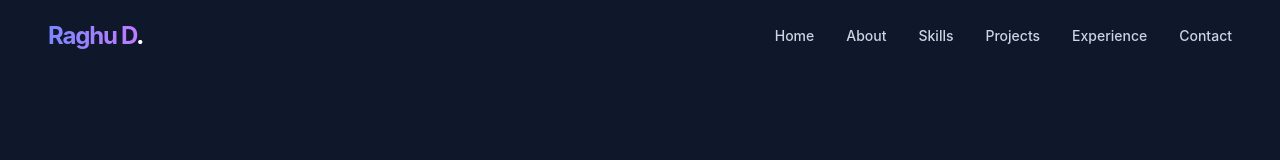
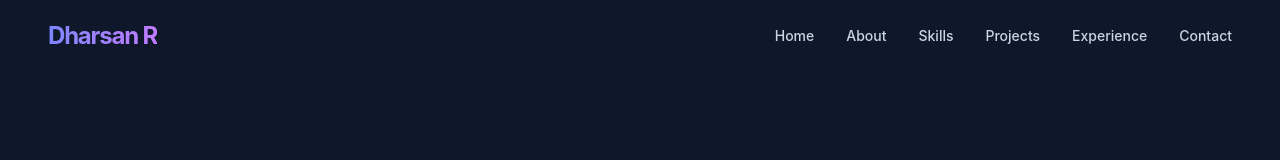
Before and after one commit to Dharsan0810/dharsan-r-portfolio, a React (Vite) app: page / in a window 1280 px wide. Shown: the top 160 px of the page. Built offline with nearby package versions, Linux system fonts and the light colour scheme.

Commit message:
Update Navbar.jsx

```diff
--- a/src/components/Navbar.jsx
+++ b/src/components/Navbar.jsx
@@ -37,7 +37,7 @@ const Navbar = () => {
                     className="text-2xl font-bold tracking-tighter"
                 >
                     <a href="#home" className="text-gradient">
-                        Raghu D<span className="text-white">.</span>
+                        Dharsan R<span className="text-white"></span>
                     </a>
                 </motion.div>
 
```
